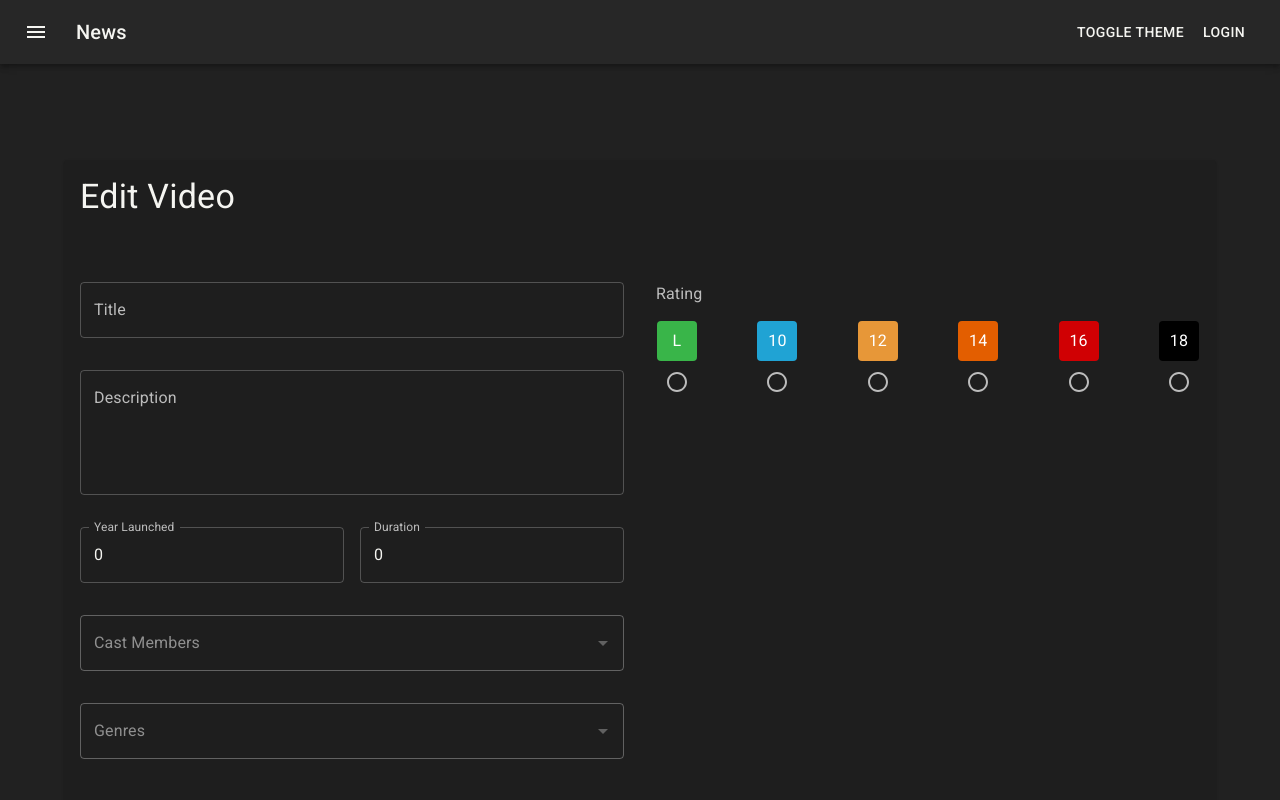
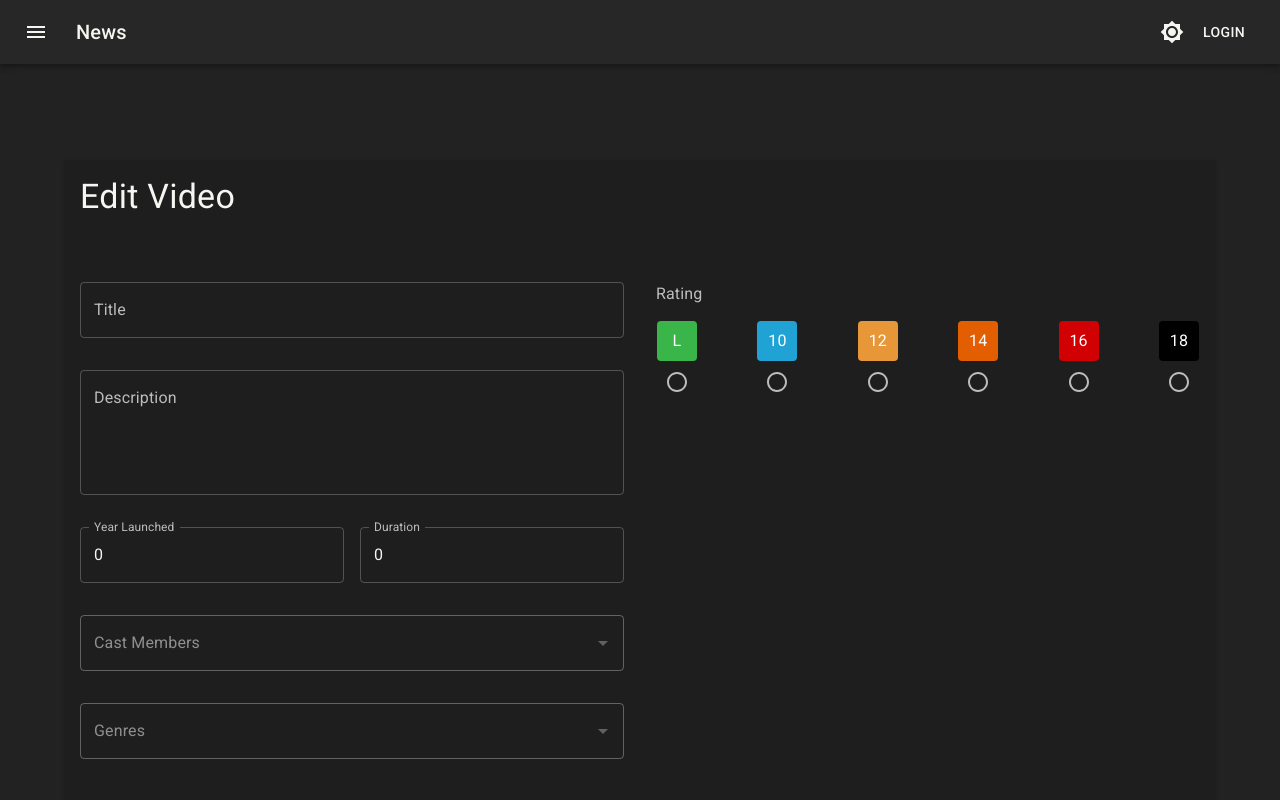
Before and after one commit to Lucassamuel97/admin-videos-react, a React (Vite) app: page /videos/edit/1 in a window 1280 px wide. Shown: the top 800 px of the page. Built offline with nearby package versions, Linux system fonts and the light colour scheme; no server answers.

Commit message:
:sparkles: feat: Adiciona alternância de tema no Header e atualiza o estado do tema na aplicação

```diff
--- a/src/App.tsx
+++ b/src/App.tsx
@@ -17,7 +17,7 @@ import { GenreList } from "./features/genre/GenreList";
 import { VideosList } from "./features/videos/VideoList";
 import { VideosEdit } from "./features/videos/VideosEdit";
 import { VideosCreate } from "./features/videos/VideosCreate";
-import { useState } from "react";
+import { useEffect, useState } from "react";
 
 
 const App = () => {
@@ -26,19 +26,22 @@ const App = () => {
 
   const handleThemeChange = () => {
     setTheme((prevTheme) => (prevTheme === darkTheme ? lightTheme : darkTheme));
+    localStorage.setItem("theme", theme === darkTheme ? "light" : "dark");
   };
+
+  useEffect(() => {
+    const storedTheme = localStorage.getItem("theme");
+    if (storedTheme) {
+      setTheme(storedTheme === "dark" ? darkTheme : lightTheme);
+    }
+  }
+  , []);
 
   return (
     <ThemeProvider theme={theme}>
       <CssBaseline />
       <SnackbarProvider maxSnack={3} autoHideDuration={2000} anchorOrigin={{ vertical: 'top', horizontal: 'right' }}>
-      <Box
-      component="main"
-      sx={{
-        height: "100vh",
-        backgroundColor: (theme) => theme.palette.grey[900],
-        }}>
-        <Header handleThemeChange={handleThemeChange} />
+        <Header theme={theme.palette.mode} handleThemeChange={handleThemeChange} />
         <Layout>
           <Routes>
             <Route path="/" element={<CategoryList />} />
@@ -75,7 +78,6 @@ const App = () => {
             } />
           </Routes>
         </Layout>
-      </Box>
       </SnackbarProvider>
     </ThemeProvider>
   );
--- a/src/components/Header.tsx
+++ b/src/components/Header.tsx
@@ -6,8 +6,10 @@ import Typography from '@mui/material/Typography';
 import Button from '@mui/material/Button';
 import IconButton from '@mui/material/IconButton';
 import MenuIcon from '@mui/icons-material/Menu';
+import Brightness4Icon from "@mui/icons-material/Brightness4";
+import Brightness7Icon from "@mui/icons-material/Brightness7";
 
-export function Header({ handleThemeChange }: { handleThemeChange: () => void }) {
+export function Header({ handleThemeChange, theme }: { handleThemeChange: () => void, theme: string }) {
   return (
     <Box sx={{ flexGrow: 1 }}>
       <AppBar position="static">
@@ -25,10 +27,9 @@ export function Header({ handleThemeChange }: { handleThemeChange: () => void })
             News
           </Typography>
 
-              <Button color="inherit"
-              onClick={() => {
-                handleThemeChange();
-              }}>Toggle theme</Button>
+          <IconButton sx={{ ml: 1 }} onClick={handleThemeChange} color="inherit">
+            {theme === "dark" ? <Brightness7Icon /> : <Brightness4Icon />}
+          </IconButton>
 
           <Button color="inherit">Login</Button>
         </Toolbar>
```
Also changed, not shown: 1 other file (tests, documents, lock files or other folders). Lines whose indentation alone changed are shown as unchanged.
